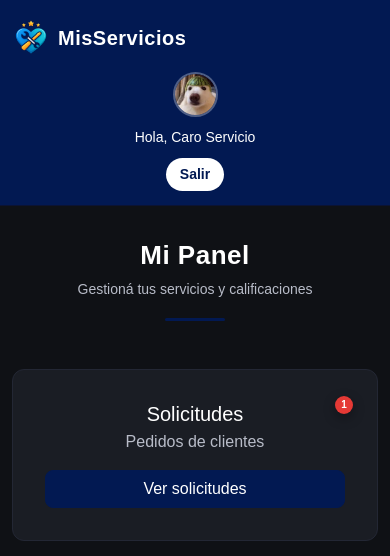
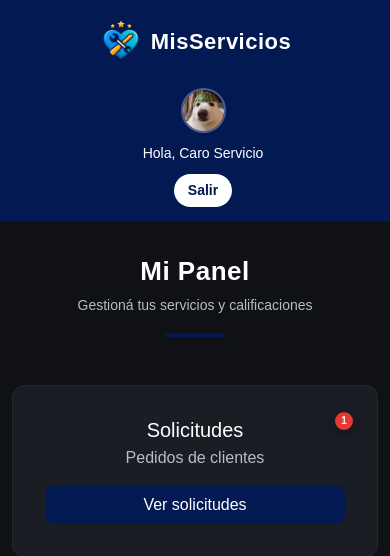
Before and after one commit to CarolinaPlz/MisServicios, a Flask app: page /dashboard in a window 390 px wide. Shown: the top 556 px of the page. Run offline with Flask 3, Linux system fonts and the light colour scheme; a user stored in the database is signed in; data comes from the database, SQL or seed files in the repository.

Commit message:
Centrar logo app mobile

```diff
--- a/static/css/styles.css
+++ b/static/css/styles.css
@@ -412,3 +412,27 @@ body {
         margin-top: 10px;
     }
 }
+
+/* ===== NAVBAR MOBILE CENTRADO ===== */
+
+@media (max-width: 768px) {
+
+    .navbar .container {
+        flex-direction: column;
+        align-items: center;
+    }
+
+    .navbar-brand {
+        justify-content: center;
+        width: 100%;
+        margin-bottom: 10px;
+    }
+
+    .logo-navbar {
+        height: 44px;
+    }
+
+    .logo-text {
+        font-size: 22px;
+    }
+}
```
